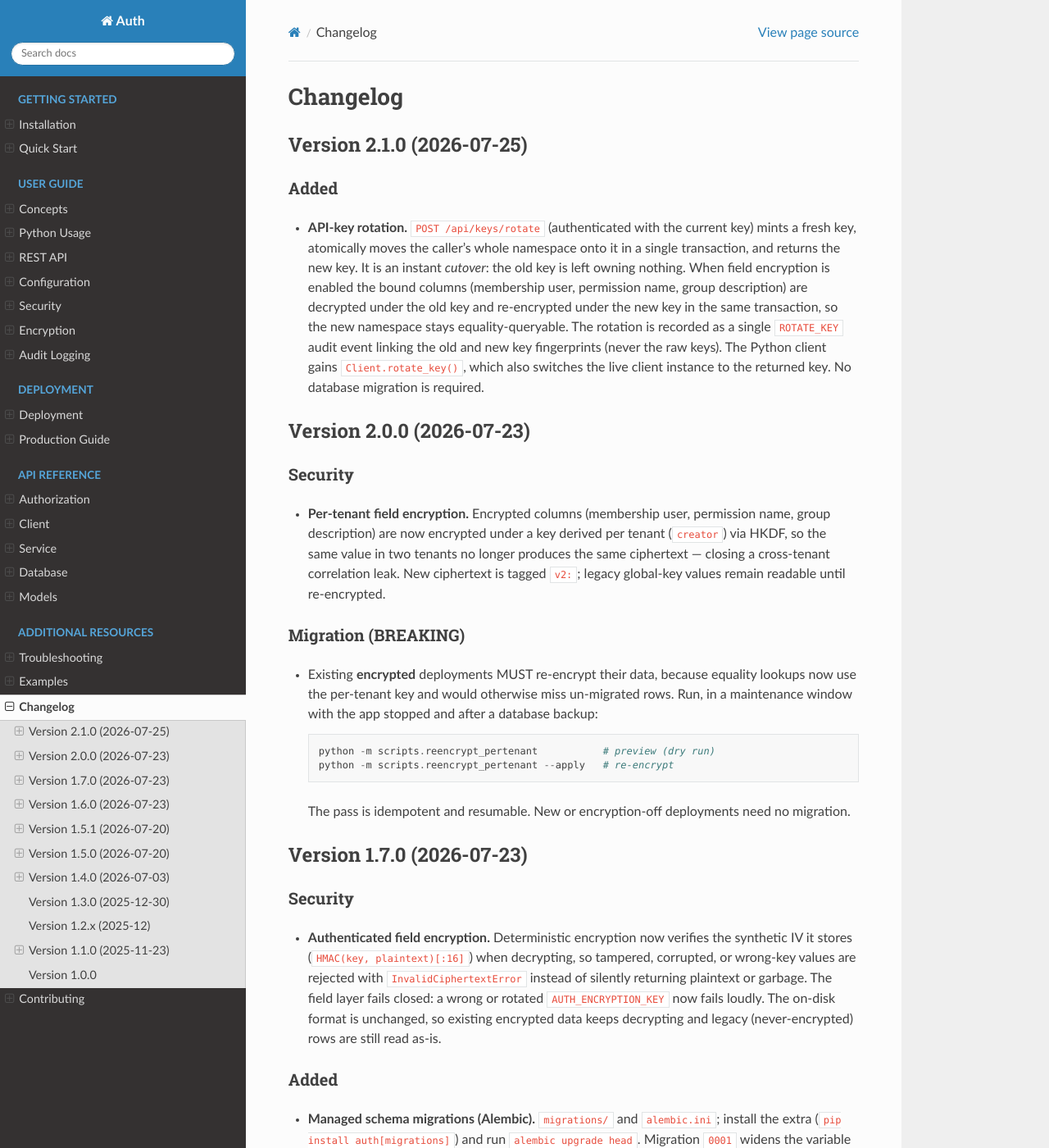
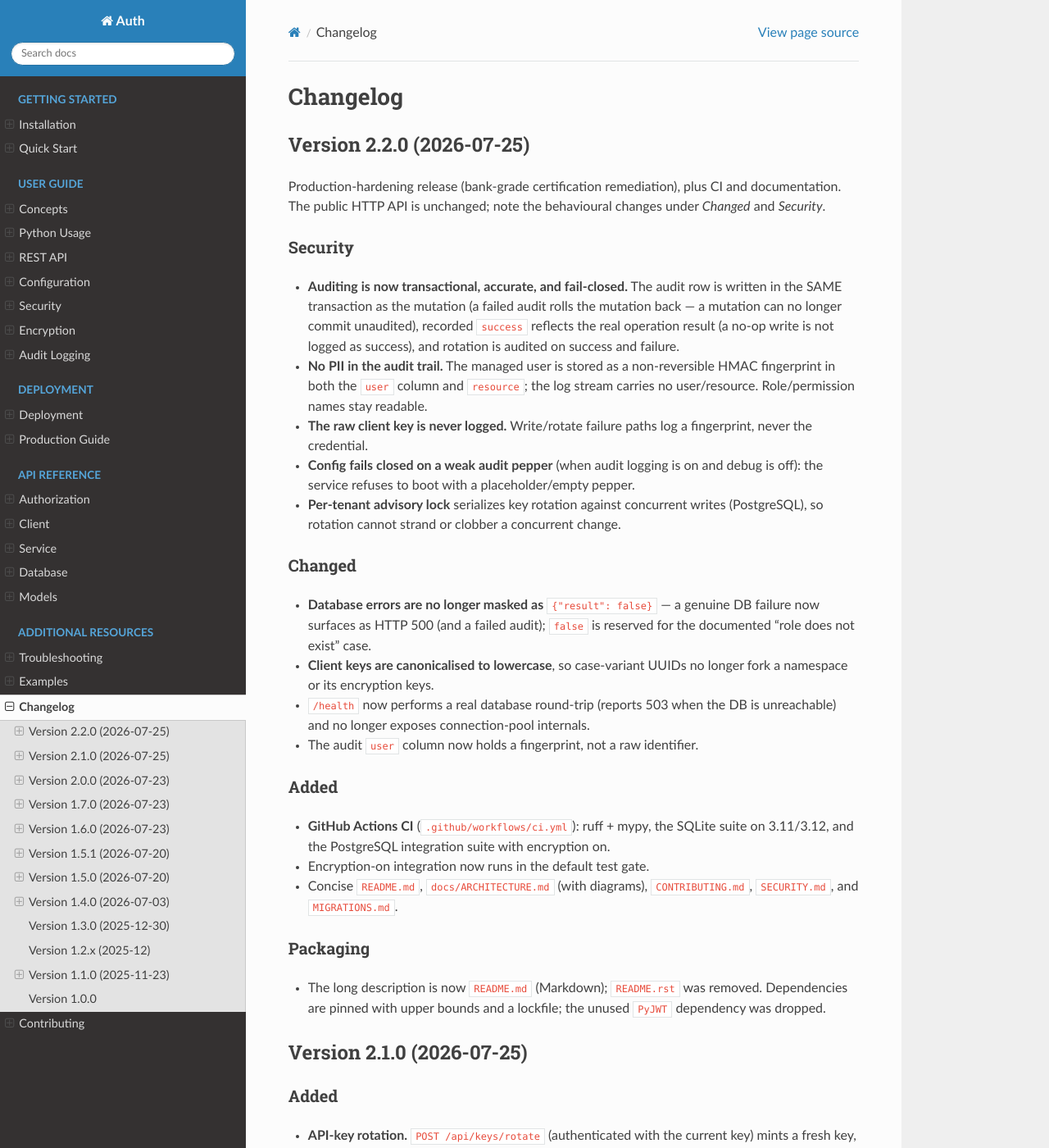
Before and after one commit to ourway/auth, a Sphinx documentation site: the page built from docs/changelog.rst, in a window 1280 px wide and 1400 px high. Shown: the whole window at 82% size. Built offline with Sphinx 7.4.7 and the Read the Docs theme 3.1.0, drawn with Linux system fonts in a browser that asks for light colours.

Commit message:
build: use README.md as the package long description; bump 2.2.0 (issuedb #6)
- pyproject: `readme = "README.md"` (Markdown); remove README.rst (it was
  referenced only by pyproject — no Sphinx include or MANIFEST).
- Bump version 2.1.0 -> 2.2.0 with docs/conf.py and the changelog in agreement
  (make version-check OK). Changelog 2.2.0 records the production-hardening,
  CI, and docs work accumulated since 2.1.0, incl. the behavioural changes
  (DB errors now 500 not 200-false; config fails closed on a weak pepper;
  audit user column fingerprinted; keys canonicalised).
- Fix `make build`/publish/run: use $(PYTHON) = $(VENV)/bin/python instead of a
  bare `python` that isn't on PATH.

Validated: python -m build + twine check PASSED for the sdist and wheel with the
Markdown long description; lint + mypy clean; 154 passed.

Co-Authored-By: Claude Opus 4.8 <noreply@anthropic.com>

```diff
--- a/docs/changelog.rst
+++ b/docs/changelog.rst
@@ -1,6 +1,59 @@
 =========
 Changelog
 =========
+
+Version 2.2.0 (2026-07-25)
+==========================
+
+Production-hardening release (bank-grade certification remediation), plus CI and
+documentation. The public HTTP API is unchanged; note the behavioural changes
+under *Changed* and *Security*.
+
+Security
+--------
+
+- **Auditing is now transactional, accurate, and fail-closed.** The audit row is
+  written in the SAME transaction as the mutation (a failed audit rolls the
+  mutation back — a mutation can no longer commit unaudited), recorded ``success``
+  reflects the real operation result (a no-op write is not logged as success),
+  and rotation is audited on success and failure.
+- **No PII in the audit trail.** The managed user is stored as a non-reversible
+  HMAC fingerprint in both the ``user`` column and ``resource``; the log stream
+  carries no user/resource. Role/permission names stay readable.
+- **The raw client key is never logged.** Write/rotate failure paths log a
+  fingerprint, never the credential.
+- **Config fails closed on a weak audit pepper** (when audit logging is on and
+  debug is off): the service refuses to boot with a placeholder/empty pepper.
+- **Per-tenant advisory lock** serializes key rotation against concurrent writes
+  (PostgreSQL), so rotation cannot strand or clobber a concurrent change.
+
+Changed
+-------
+
+- **Database errors are no longer masked as** ``{"result": false}`` — a genuine
+  DB failure now surfaces as HTTP 500 (and a failed audit); ``false`` is reserved
+  for the documented "role does not exist" case.
+- **Client keys are canonicalised to lowercase**, so case-variant UUIDs no longer
+  fork a namespace or its encryption keys.
+- ``/health`` now performs a real database round-trip (reports 503 when the DB is
+  unreachable) and no longer exposes connection-pool internals.
+- The audit ``user`` column now holds a fingerprint, not a raw identifier.
+
+Added
+-----
+
+- **GitHub Actions CI** (``.github/workflows/ci.yml``): ruff + mypy, the SQLite
+  suite on 3.11/3.12, and the PostgreSQL integration suite with encryption on.
+- Encryption-on integration now runs in the default test gate.
+- Concise ``README.md``, ``docs/ARCHITECTURE.md`` (with diagrams),
+  ``CONTRIBUTING.md``, ``SECURITY.md``, and ``MIGRATIONS.md``.
+
+Packaging
+---------
+
+- The long description is now ``README.md`` (Markdown); ``README.rst`` was
+  removed. Dependencies are pinned with upper bounds and a lockfile; the unused
+  ``PyJWT`` dependency was dropped.
 
 Version 2.1.0 (2026-07-25)
 ==========================
--- a/docs/conf.py
+++ b/docs/conf.py
@@ -17,8 +17,8 @@ author = "Farshid Ashouri"
 
 # The full version, including alpha/beta/rc tags
 # Keep in sync with pyproject.toml (checked by `make version-check`)
-release = "2.1.0"
-version = "2.1"
+release = "2.2.0"
+version = "2.2"
 
 # -- General configuration ---------------------------------------------------
 
--- a/pyproject.toml
+++ b/pyproject.toml
@@ -4,9 +4,9 @@ build-backend = "setuptools.build_meta"
 
 [project]
 name = "auth"
-version = "2.1.0"
+version = "2.2.0"
 description = "Authorization for humans"
-readme = {file = "README.rst", content-type = "text/x-rst"}
+readme = "README.md"
 requires-python = ">=3.9"
 license = "MIT"
 authors = [
```
Also changed, not shown: README.rst (deleted, +0 -201 lines), 1 other file.
